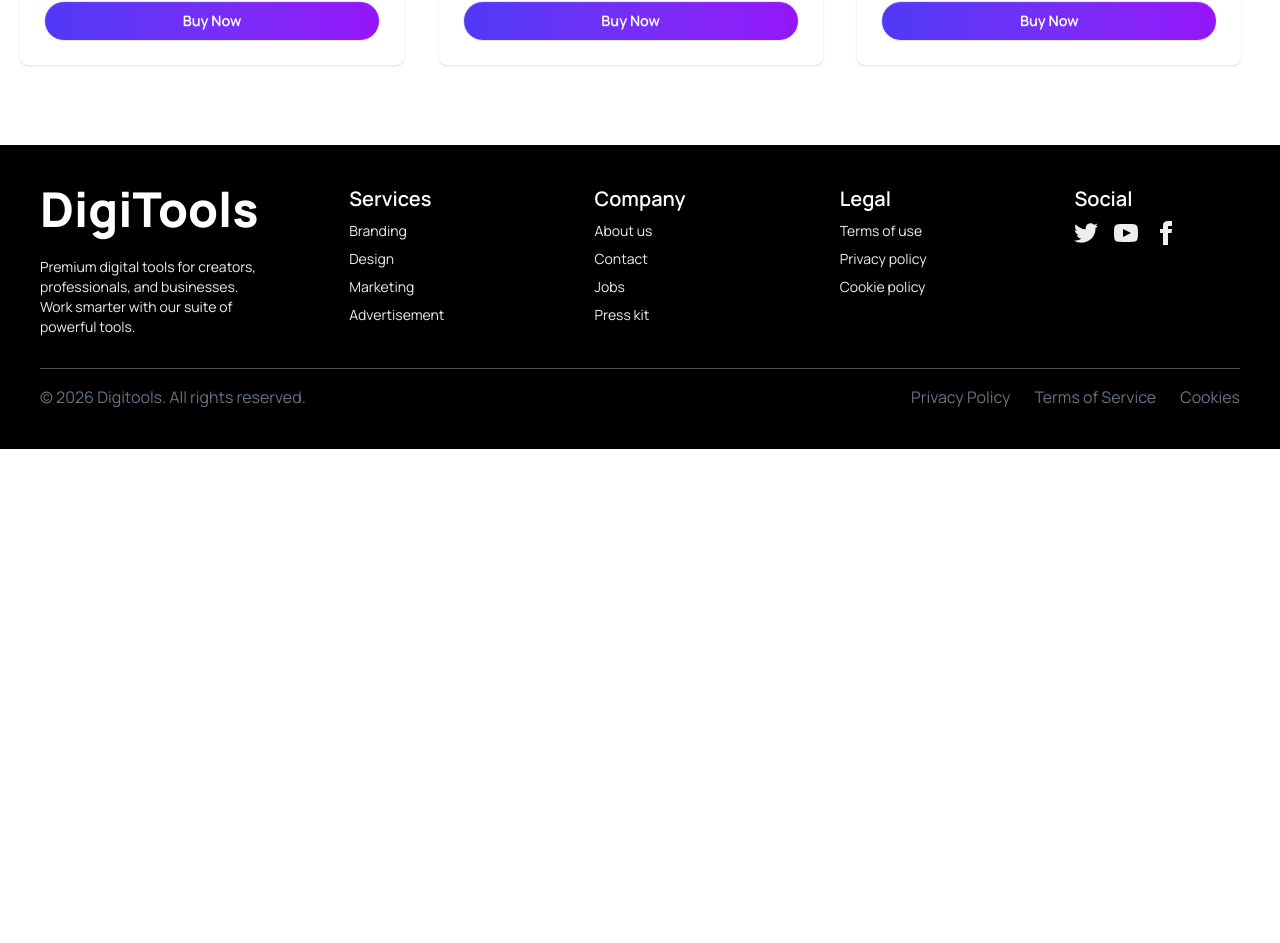
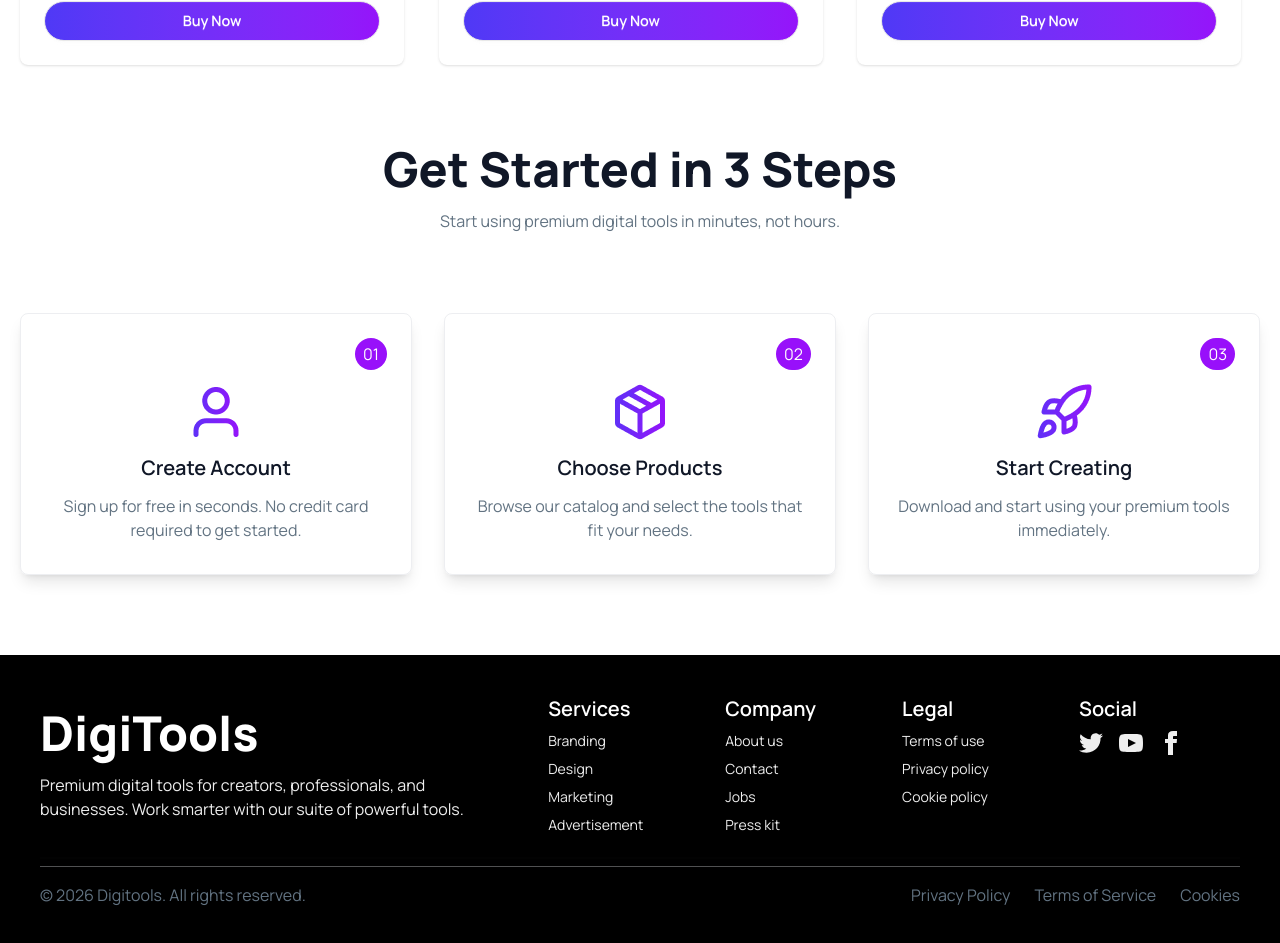
Before and after one commit to farjanayeasminrimi/DigiTools, a React (Vite) app: page / in a window 1280 px wide. Shown: the part 3104-4047 px from the top of the page. Before the commit the page ends 3553 px from the top, so only its background shows below. Built offline with nearby package versions, Linux system fonts and the light colour scheme.

Commit message:
Started Section added and styled

```diff
--- a/src/App.jsx
+++ b/src/App.jsx
@@ -6,6 +6,7 @@ import StatSection from "./components/MainPage/StatSection/StatSection";
 import DigitalTools from "./components/MainPage/DigitalTools/DigitalTools";
 import { useState } from "react";
 import Footer from "./components/MainPage/Footer/Footer";
+import StartedSection from "./components/MainPage/StartedSection/StartedSection";
 
 function App() {
   const [selectedCart, setSelectedCart] = useState([]);
@@ -15,6 +16,7 @@ function App() {
       <HeroSection></HeroSection>
       <StatSection></StatSection>
       <DigitalTools selectedCart={selectedCart} setSelectedCart={setSelectedCart}></DigitalTools>
+      <StartedSection></StartedSection>
       <Footer></Footer>
     </>
   );
--- a/src/components/MainPage/Footer/Footer.jsx
+++ b/src/components/MainPage/Footer/Footer.jsx
@@ -4,7 +4,7 @@ const Footer = () => {
   return (
     <div>
       <footer className=" text-base-300 bg-black p-10">
-        <div className=" footer text-base-300 justify-items-center grid gap-4  grid-cols-2  md:grid-cols-5 ">
+        <div className="  text-base-300 flex  flex-col gap-10  md:flex-row justify-between items-center ">
           <aside>
             <h1 className="text-white text-5xl font-extrabold mb-4">DigiTools</h1>
             <p>
@@ -12,6 +12,7 @@ const Footer = () => {
               our suite of powerful tools.
             </p>
           </aside>
+          <div className="footer grid grid-cols-2 md:grid-cols-4">
             <nav>
               <h6 className="text-white font-semibold text-xl">Services</h6>
               <a className="link link-hover">Branding</a>
@@ -71,6 +72,7 @@ const Footer = () => {
               </div>
             </nav>
           </div>
+        </div>
         <div className="">
           <div className="divider  border-b border-gray-200/35 w-full"></div>
           <div className="flex justify-between">
--- /dev/null
+++ b/src/components/MainPage/StartedSection/StartedCard/StartedCard.jsx
@@ -0,0 +1,20 @@
+import React from "react";
+
+const StartedCard = ({ user, title, description, serial }) => {
+  return (
+    <div className="flex flex-col  space-y-3 border border-gray-300/40 shadow-lg  p-6 rounded-lg">
+      <div className="flex justify-end">
+        <div className="bg-purple-600 text-white py-1 px-2 rounded-full ">{serial}</div>
+      </div>
+      <div className="text-center space-y-3 mb-2">
+        <div className="flex justify-center">
+          <img src={user} alt="icon" />
+        </div>
+        <h2 className="title text-xl font-semibold mt-3">{title}</h2>
+        <p className="description text-[1rem">{description}</p>
+      </div>
+    </div>
+  );
+};
+
+export default StartedCard;
--- /dev/null
+++ b/src/components/MainPage/StartedSection/StartedCards/StartedCards.jsx
@@ -0,0 +1,29 @@
+import React from "react";
+import StartedCard from "../StartedCard/StartedCard";
+
+const StartedCards = () => {
+  return (
+    <div className=" grid grid-cols-1 md:grid-cols-3 gap-8 items-center text-center my-20">
+      <StartedCard
+        user="/src/assets/user.png"
+        title="Create Account"
+        description="Sign up for free in seconds. No credit card required to get started."
+        serial="01"
+      ></StartedCard>
+      <StartedCard
+        user="/src/assets/package.png"
+        title=" Choose Products"
+        description="Browse our catalog and select the tools that fit your needs."
+        serial="02"
+      ></StartedCard>
+      <StartedCard
+        user="/src/assets/rocket.png"
+        title="Start Creating"
+        description="Download and start using your premium tools immediately."
+        serial="03"
+      ></StartedCard>
+    </div>
+  );
+};
+
+export default StartedCards;
--- /dev/null
+++ b/src/components/MainPage/StartedSection/StartedIntro/StartedIntro.jsx
@@ -0,0 +1,14 @@
+import React from "react";
+
+const StartedIntro = () => {
+  return (
+    <div className="max-w-[600px] mx-auto flex flex-col gap-4 items-center text-center">
+      <h1 className="title text-5xl font-extrabold">Get Started in 3 Steps</h1>
+      <p className="description text-[1rem]">
+        Start using premium digital tools in minutes, not hours.
+      </p>
+    </div>
+  );
+};
+
+export default StartedIntro;
--- /dev/null
+++ b/src/components/MainPage/StartedSection/StartedSection.jsx
@@ -0,0 +1,14 @@
+import React from "react";
+import StartedIntro from "./StartedIntro/StartedIntro";
+import StartedCards from "./StartedCards/StartedCards";
+
+const StartedSection = () => {
+  return (
+    <div className="max-w-[1240px] mx-auto  gap-4 items-center ">
+      <StartedIntro></StartedIntro>
+      <StartedCards></StartedCards>
+    </div>
+  );
+};
+
+export default StartedSection;
```
Lines whose indentation alone changed are shown as unchanged.
